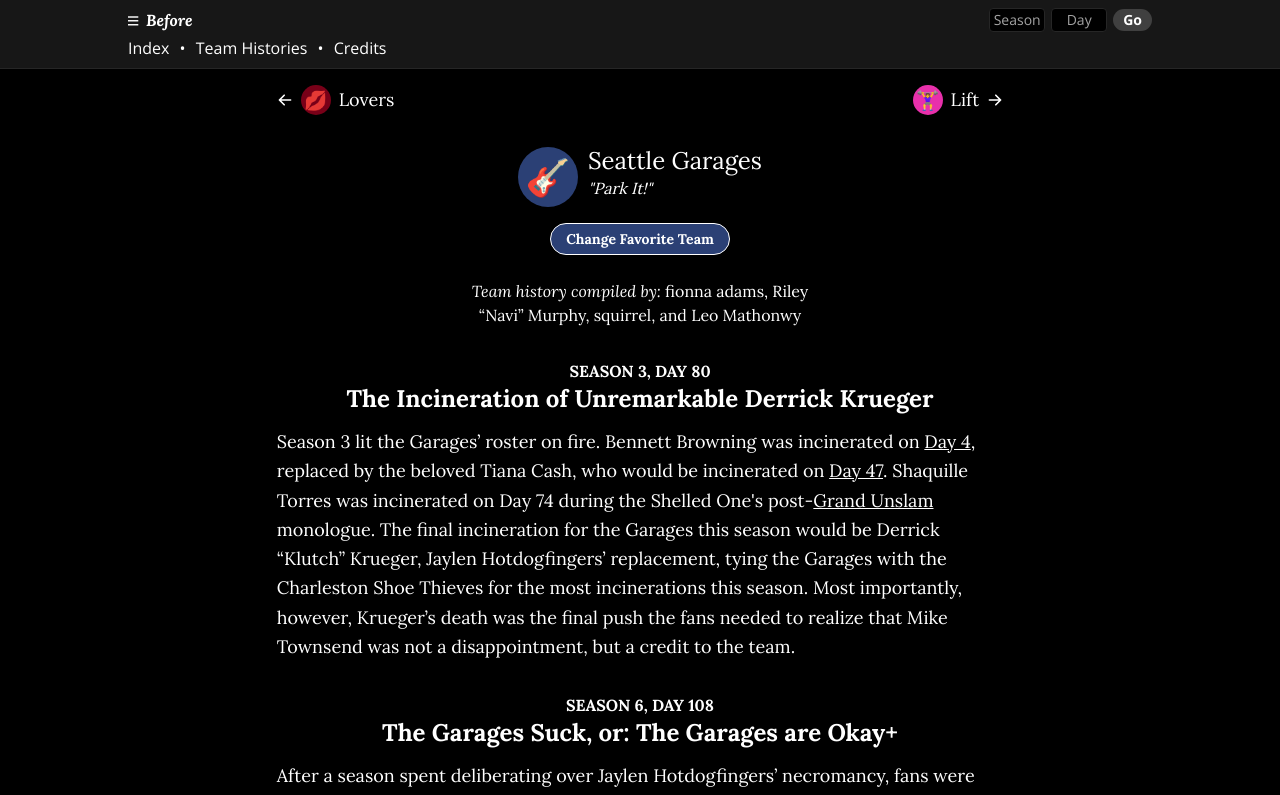
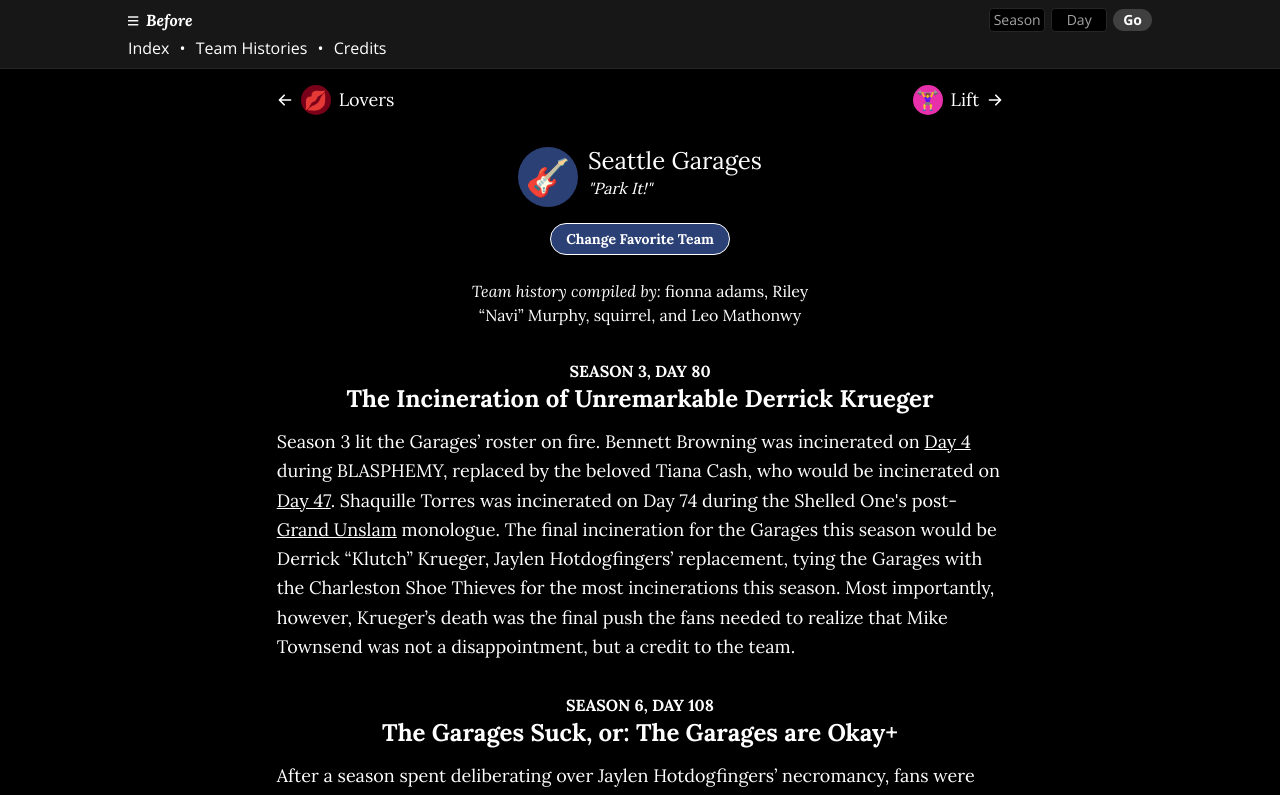
Before and after one commit to iliana/before, a Next.js app: page /_before/histories/garages in a window 1280 px wide. Shown: the top 795 px of the page. Built offline with nearby package versions, Linux system fonts and the light colour scheme.

Commit message:
notated Browning's incin

```diff
--- a/pages/histories/garages.jsx
+++ b/pages/histories/garages.jsx
@@ -27,7 +27,7 @@ export default function Page() {
       <Entry title="The Incineration of Unremarkable Derrick Krueger" season={3} day={80}>
         {/* insert data */}
         <p>
-          Season 3 lit the Garages’ roster on fire. Bennett Browning was incinerated on <Jump time="2020-08-03T22:20:53Z">Day 4</Jump>, replaced by the beloved Tiana Cash, who would be incinerated on <Jump time="2020-08-05T17:04:08Z">Day 47</Jump>. Shaquille Torres was incinerated on Day 74 during the Shelled One's post-<Jump team="878c1bf6-0d21-4659-bfee-916c8314d69c" season={3} day={73}>Grand Unslam</Jump> monologue. The final incineration for the Garages
+          Season 3 lit the Garages’ roster on fire. Bennett Browning was incinerated on <Jump time="2020-08-03T22:20:53Z">Day 4</Jump> during BLASPHEMY{/* Red like index Shelled One color? */}, replaced by the beloved Tiana Cash, who would be incinerated on <Jump time="2020-08-05T17:04:08Z">Day 47</Jump>. Shaquille Torres was incinerated on Day 74 during the Shelled One's post-<Jump team="878c1bf6-0d21-4659-bfee-916c8314d69c" season={3} day={73}>Grand Unslam</Jump> monologue. The final incineration for the Garages
           this season would be Derrick “Klutch” Krueger, Jaylen Hotdogfingers’ replacement, tying the Garages with the
           Charleston Shoe Thieves for the most incinerations this season. Most importantly, however, Krueger’s death was
           the final push the fans needed to realize that Mike Townsend was not a disappointment, but a credit to the
```
